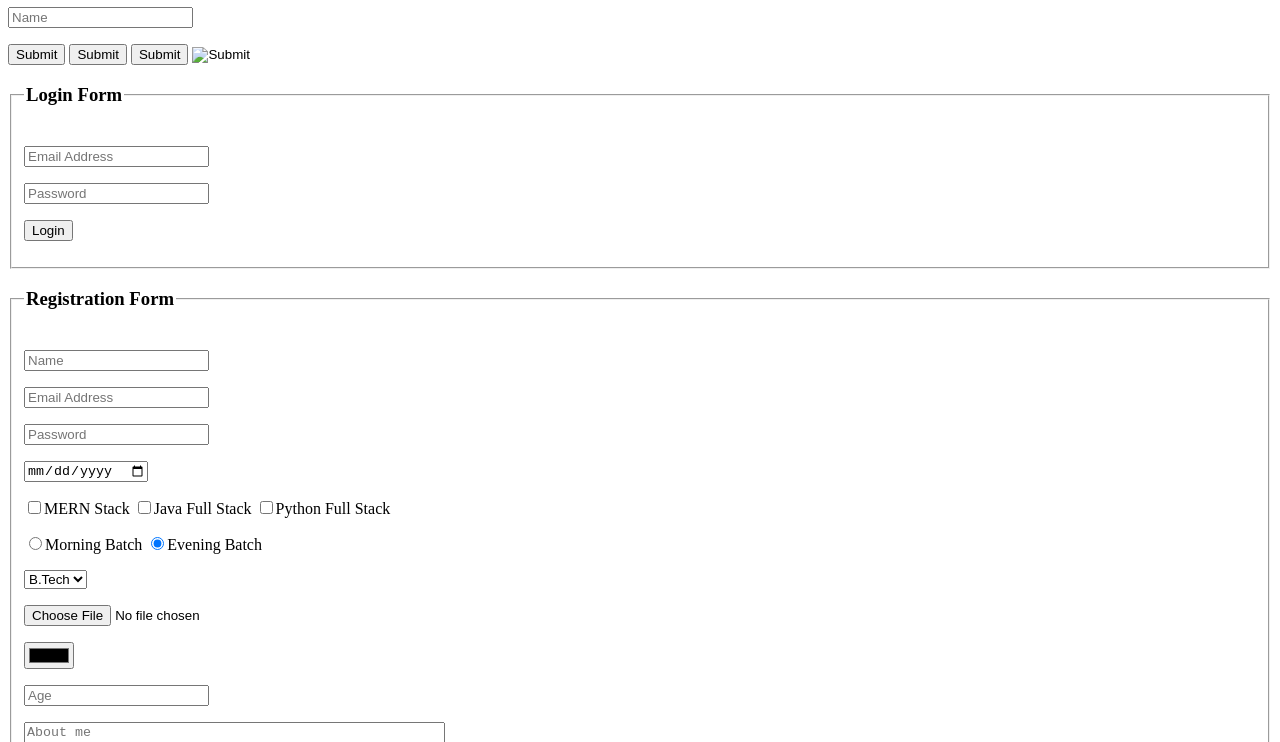
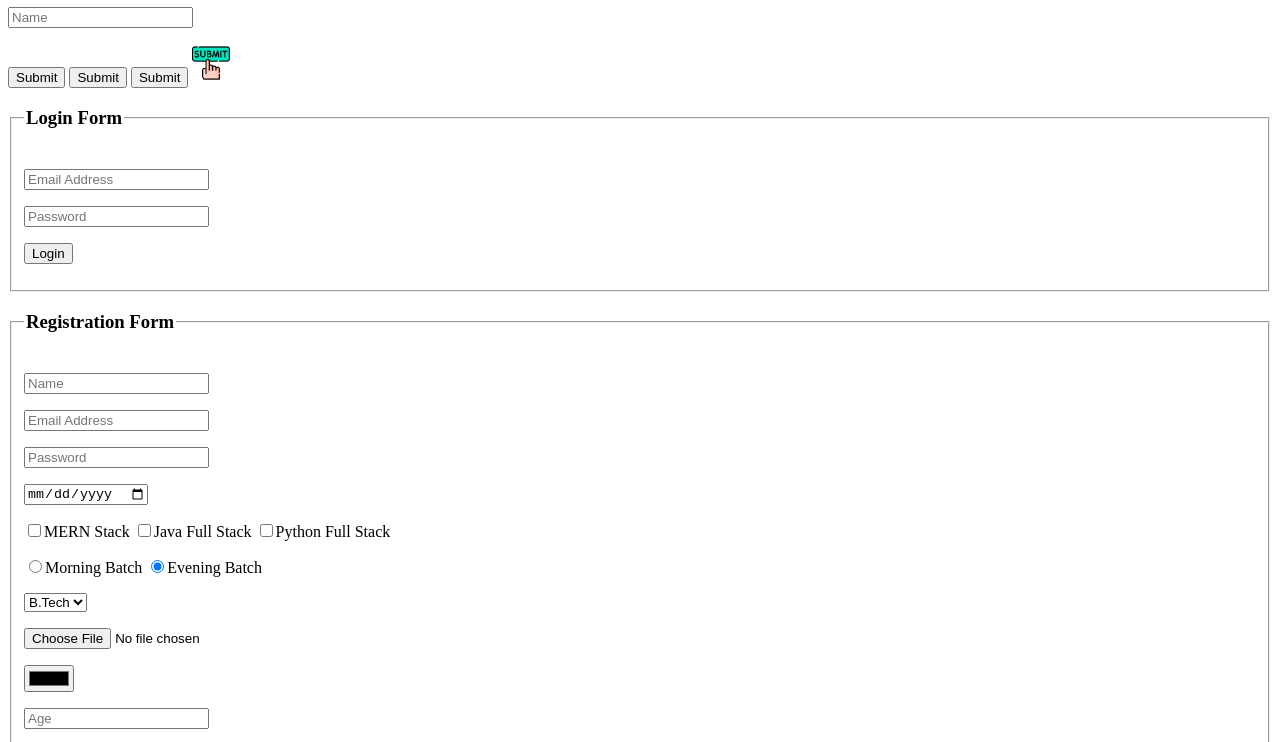
Before and after one commit to Rohitpawar0005/Rohitpawar0005.github.io, a plain HTML site: page html/index2.html in a window 1280 px wide. Shown: the part 73-815 px from the top of the page. Drawn offline with Linux system fonts and the light colour scheme.

Commit message:
modified:   html/index2.html 	new file:   html/submit.png

```diff
--- a/html/index2.html
+++ b/html/index2.html
@@ -15,7 +15,7 @@
         <button>Submit</button>
         <input type="submit" value="Submit">
         <input type="button" value="Submit">
-        <input type="image" src="button.png">
+        <input type="image" src="submit.png" style="width: 3%;">
     </form>
 
     <fieldset>
```
Also changed, not shown: html/submit.png (added).
